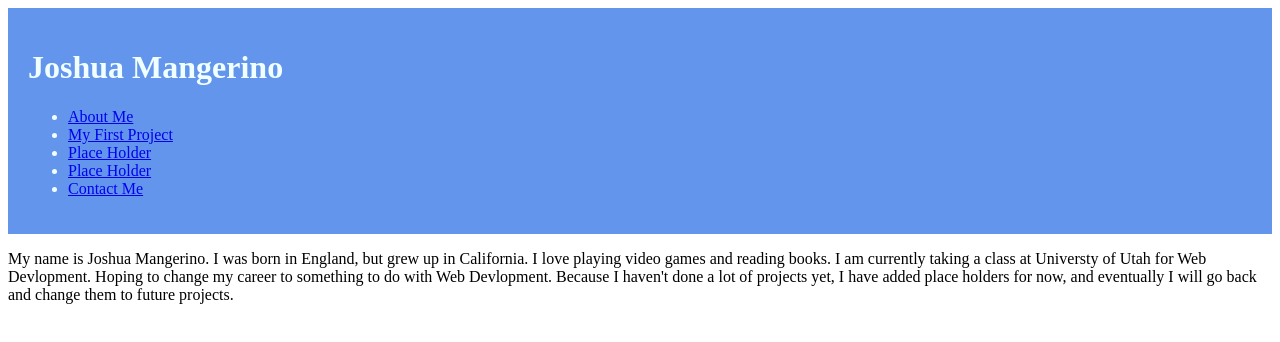
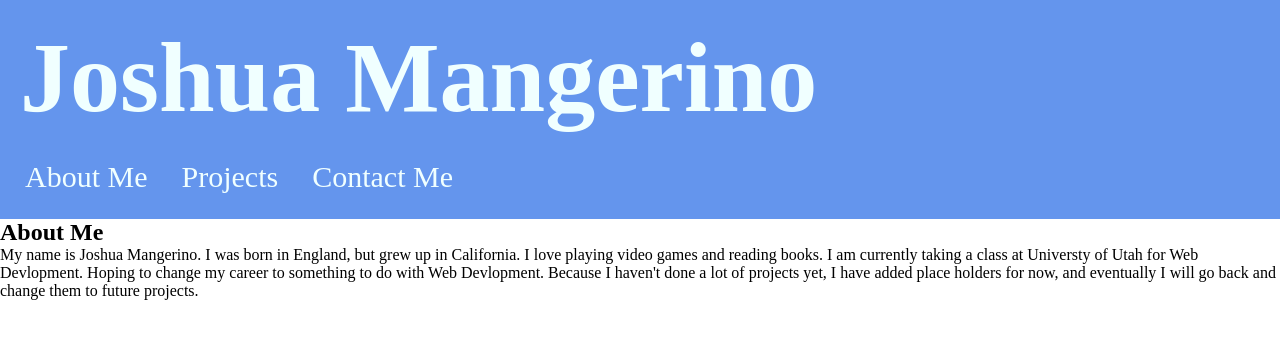
Before and after one commit to jmangerino/Portfolio, a plain HTML site: page index.html in a window 1280 px wide. Drawn offline with Linux system fonts and the light colour scheme.

Commit message:
updated css file for header

```diff
--- a/index.html
+++ b/index.html
@@ -13,30 +13,29 @@
         <nav>
             <ul>
                 <li>
-                    <a href="about-me">About Me</a>
+                    <a href="#about-me">About Me</a>
                 </li>
                 <li>
-                    <a href="first-project">My First Project</a>
+                    <a href="#projects">Projects</a>
                 </li>
                 <li>
-                    <a href="first-placeholder">Place Holder</a>
-                </li>
-                <li>
-                   <a href="second-placeholder">Place Holder</a>
-                </li>
-                <li>
-                    <a href="contact-me">Contact Me</a>
+                    <a href="#contact-me">Contact Me</a>
                 </li>
             </ul>
         </nav>
     </header>
-    <p class="about me">
-        My name is Joshua Mangerino. I was born in England, but grew up in California.
-        I love playing video games and reading books. I am currently taking a class at
-        Universty of Utah for Web Devlopment. Hoping to change my career to something to do with
-        Web Devlopment. Because I haven't done a lot of projects yet, I have added place
-        holders for now, and eventually I will go back and change them to future projects.
-    </p>
+    <main class="main">
+        <h2> About Me </h2>
+            <p> My name is Joshua Mangerino. I was born in England, but grew up in California.
+            I love playing video games and reading books. I am currently taking a class at
+            Universty of Utah for Web Devlopment. Hoping to change my career to something to do with
+            Web Devlopment. Because I haven't done a lot of projects yet, I have added place
+            holders for now, and eventually I will go back and change them to future projects.
+            </p>
+    </main>
+
+
+
 </body>
 
 
--- a/styles.css
+++ b/styles.css
@@ -1,6 +1,33 @@
+* {
+    box-sizing: border-box;
+    margin: 0px;
+    padding: 0px;
+}
+/* this is for the header */
 .header {
     padding: 20px;
     font-family: 'Times New Roman', Times, serif;
     background-color: cornflowerblue;
     color: azure;
+
 }
+
+.header h1 {
+    font-size: 100px;
+    display: inline-block
+}
+
+.header li {
+    list-style-type: none;
+    color: azure;
+    font-size: 30px;
+    margin-top: 20px;
+    margin-right: 20px;
+    padding: 5px;
+    display: inline-block;
+}
+
+.header a {
+    text-decoration: none;
+    color: azure;
+}
```
